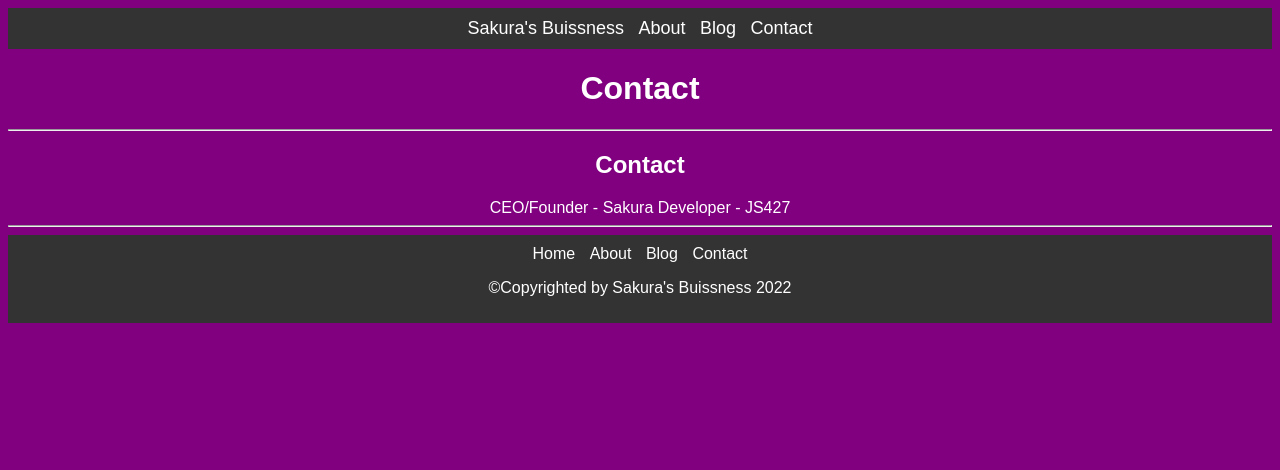
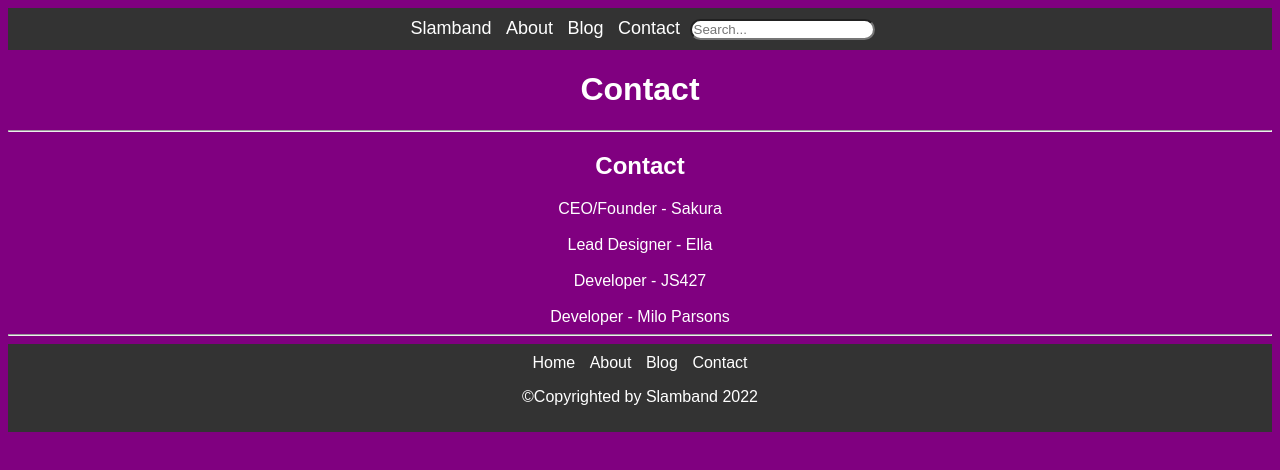
Before and after one commit to Jonghyun427/rubber-inc, a plain HTML site: page contact.html in a window 1280 px wide. Drawn offline with Linux system fonts and the light colour scheme.

Commit message:
Add files via upload

```diff
--- a/contact.html
+++ b/contact.html
@@ -4,23 +4,32 @@
           <meta charset="UTF-8">
           <meta http-equiv="X-UA-Compatible" content="IE=edge">
           <meta name="viewport" content="width=device-width, initial-scale=1.0">
-          <title>Contact | Sakura's Buissness</title>
+          <title>Contact | Slamband</title>
           <link rel="stylesheet" href="style.css">
 </head>
 <body>
           <div class="all">
                     <div class="navbar">
-                              <span class="navbar-link" onclick="window.location.href='home.html'">Sakura's Buissness</span>
+                              <span class="navbar-link" onclick="window.location.href='home.html'">Slamband</span>
                               <span class="navbar-link" onclick="window.location.href='about.html'">About</span>
                               <span class="navbar-link" onclick="window.location.href='blog.html'">Blog</span>
                               <span class="navbar-link" onclick="window.location.href='contact.html'">Contact</span>
+                              <input type="search" name="search" id="search" placeholder="Search...">
                     </div>
                     <div class="contents">
                               <h1>Contact</h1>
                               <hr>
                               <h2>Contact</h2>
-                              <span class="mail-link" onclick="window.location.href='mailto:@dwight.or.kr'">CEO/Founder - Sakura</span>
-                              <span class="mail-link" onclick="window.location.href='mailto:1800070@dwight'">Developer - JS427</span>
+                              <span class="mail-link" onclick="window.location.href='mailto:2100159@dwight.or.kr'">CEO/Founder - Sakura</span>
+                              <br>
+                              <br>
+                              <span class="mail-link" onclick="window.location.href='mailto:2100157@dwight.or.kr'">Lead Designer - Ella</span>
+                              <br>
+                              <br>
+                              <span class="mail-link" onclick="window.location.href='mailto:1800070@dwight.or.kr'">Developer - JS427</span>
+                              <br>
+                              <br>
+                              <span class="mail-link" onclick="window.location.href='mailto:2000249@dwight.or.kr'">Developer - Milo Parsons</span>
                               <hr>
                     </div>
                     <div class="footer">
@@ -29,7 +38,7 @@
                                         <span class="footer-link">About</span>
                                         <span class="footer-link">Blog</span>
                                         <span class="footer-link">Contact</span>
-                                        <p>&copy;Copyrighted by Sakura's Buissness 2022</p>
+                                        <p>&copy;Copyrighted by Slamband 2022</p>
                               </footer>
                     </div>
           </div>
```
Also changed, not shown: about.html (+8 -7 lines), blog.html (+5 -4 lines), home.html (+4 -4 lines).
